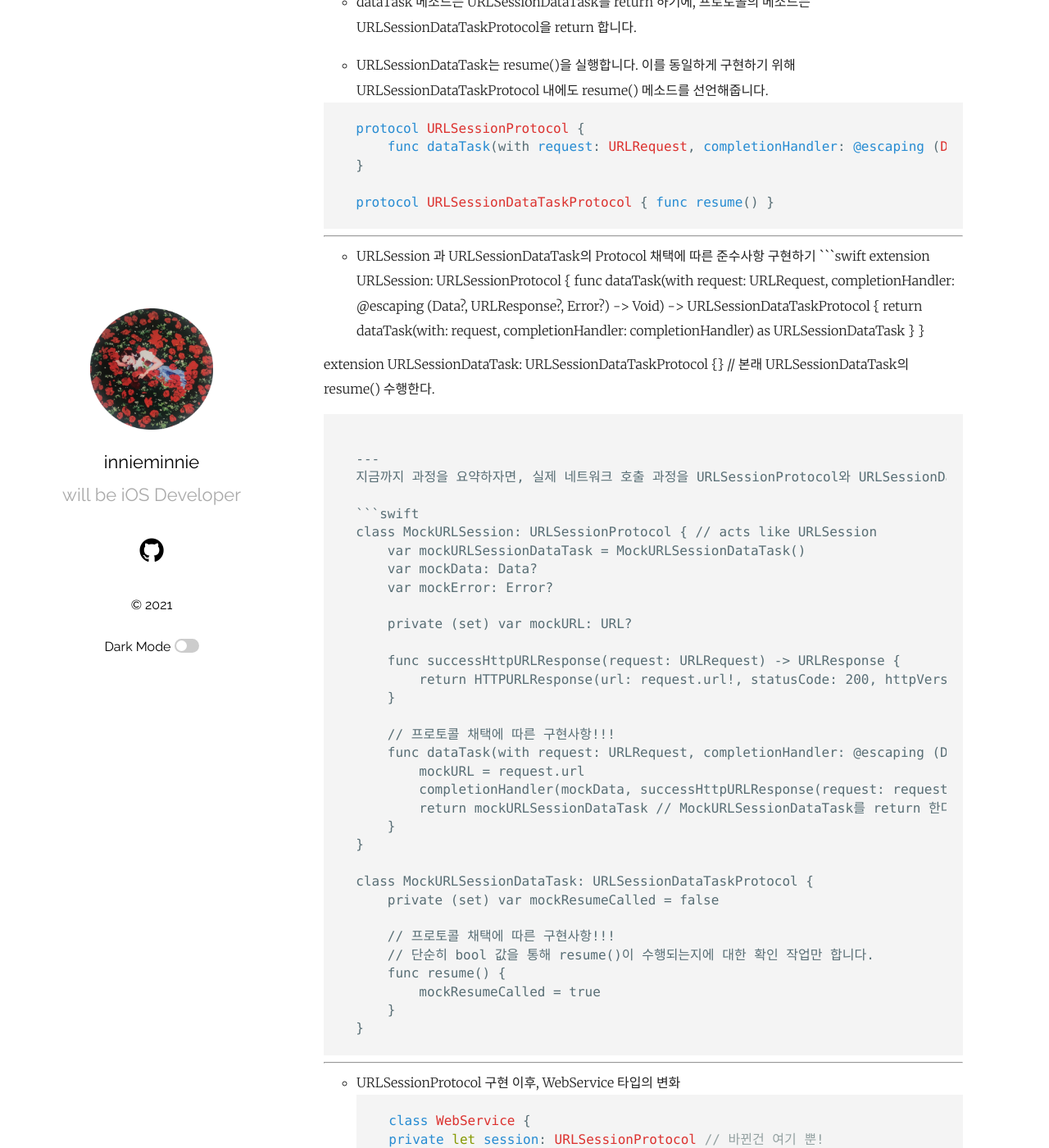
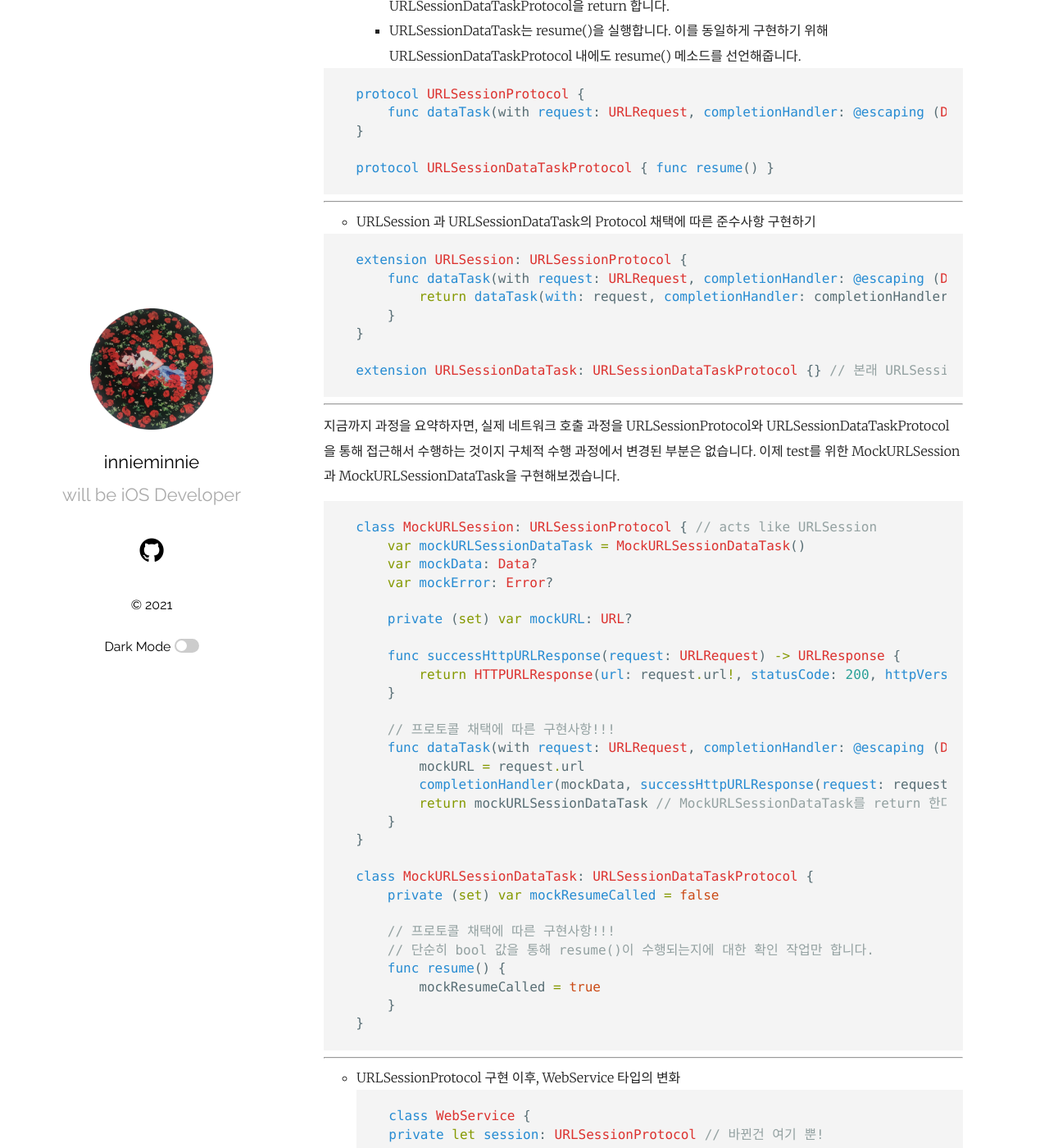
Before and after one commit to innieminnie/innieminnie.github.io, a Jekyll site: the page built from _posts/2021-07-13-NetworkingUnitTestinSwift.markdown, in a window 1280 px wide and 1400 px high, scrolled down 2444 px. Shown: the whole window at 82% size. Built offline with Jekyll 4.4.1, drawn with Linux system fonts in a browser that asks for light colours; comment, search, counter and statistics services are not loaded; some of the changed text lies outside the part shown.

Commit message:
docs: 글 편집 오류 수정

````diff
--- a/_posts/2021-07-13-NetworkingUnitTestinSwift.markdown
+++ b/_posts/2021-07-13-NetworkingUnitTestinSwift.markdown
@@ -29,13 +29,13 @@
 
 ---
 ### Test Double와 Dependency Injection
-- Test Double 이란?
+- <b>Test Double 이란?</b>
 
 실제 네트워킹 상황과 유사한 환경을 조성하기 위해, Test Double에 대해 간단하게 짚고 넘어가보겠습니다. 현재 문제 상황과 동일하게 <b>테스트하려는 객체와 관련된 객체를 사용할 때, 해당 객체와 유사하게 만드는 것</b> 이 포인트입니다.
 
-대표적으로 이러한 가짜 객체의 종류가 5가지로 <b>Dummy, Stub, Spy, Mock, Fake</b>가 사용됩니다. 5가지의 구체적인 차이점에 대해선 https://woowacourse.github.io/tecoble/post/2020-09-19-what-is-test-double/ 에 설명되어 있으니 읽어보시면 좋을 것 같아요!
+대표적으로 이러한 가짜 객체의 종류가 5가지로 <b>Dummy, Stub, Spy, Mock, Fake</b>가 사용됩니다. 5가지의 구체적인 차이점에 대해선 <https://woowacourse.github.io/tecoble/post/2020-09-19-what-is-test-double/> 에 설명되어 있으니 읽어보시면 좋을 것 같아요!
 
-- Dependency Injection 이란?
+- <b>Dependency Injection 이란?</b>
 
 현 상황에서 사용할 테스트더블의 종류는 Mock입니다. 가짜 네트워크 호출을 통해 예측되는 값을 설정해주어야 하고, 값에 따라 행위가 달라질 수 있기 때문입니다.
 
@@ -47,10 +47,8 @@
 
 - URLSessionProtocol을 구현한다.
 - MockURLSession을 구현한다.(URLSession의 동작을 모방한 가짜 객체)
-
 - URLSession이 URLSessionProtocol을 채택한다.
     > 네트워크 호출 시 URLSession.shared.dataTask ~를 수행한다.
-
 - MockURLSession이 URLSessionProtocol을 채택한다.
     > 네트워크 호출 시 MockURLSession.dataTask~ 를 수행한다.
     > dataTask ( return 값이 URLSessionDataTask ) 또한 MockURLSessionDataTask() 를 구현하여 활용한다.
@@ -82,9 +80,8 @@
     ---
     - URLSessionProtocol와 URLSessionDataTaskProtocol 구현하기
 
-    - dataTask 메소드는 URLSessionDataTask를 return 하기에, 프로토콜의 메소드는 URLSessionDataTaskProtocol을 return 합니다.
-
-    - URLSessionDataTask는 resume()을 실행합니다. 이를 동일하게 구현하기 위해 URLSessionDataTaskProtocol 내에도 resume() 메소드를 선언해줍니다.
+        - dataTask 메소드는 URLSessionDataTask를 return 하기에, 프로토콜의 메소드는 URLSessionDataTaskProtocol을 return 합니다.
+        - URLSessionDataTask는 resume()을 실행합니다. 이를 동일하게 구현하기 위해 URLSessionDataTaskProtocol 내에도 resume() 메소드를 선언해줍니다.
 
     ```swift
     protocol URLSessionProtocol {
@@ -96,10 +93,11 @@
 
     ---
     -  URLSession 과 URLSessionDataTask의 Protocol 채택에 따른 준수사항 구현하기
+
     ```swift
     extension URLSession: URLSessionProtocol {
-    func dataTask(with request: URLRequest, completionHandler: @escaping (Data?, URLResponse?, Error?) -> Void) -> URLSessionDataTaskProtocol {
-        return dataTask(with: request, completionHandler: completionHandler) as URLSessionDataTask
+        func dataTask(with request: URLRequest, completionHandler: @escaping (Data?, URLResponse?, Error?) -> Void) -> URLSessionDataTaskProtocol {
+            return dataTask(with: request, completionHandler: completionHandler) as URLSessionDataTask
         }
     }
 
@@ -139,6 +137,7 @@
         }
     }
     ```
+
     ---
     - URLSessionProtocol 구현 이후, WebService 타입의 변화
     ```swift
@@ -218,10 +217,10 @@
 ### 마무리
 간단하게 URL값을 체킹하거나, resume()이 호출되는 경우에 대해 UnitTest를 작성해보았습니다.
 
-코드 참고: https://masilotti.com/testing-nsurlsession-input/
+코드 참고: <https://masilotti.com/testing-nsurlsession-input/>
 
 이에 더해서 JSON데이터를 파싱해서 가져오는 상황에 대해서도 추가적으로 가능합니다. 샘플 데이터를 Data 타입으로 선언해주고, webService.get(url: url) { ~ } 메소드 내에서 XCT메서드를 통해 확인할 수 있습니다. 이와 관련된 글은
-https://techblog.woowahan.com/2704/ 에서 확인해보실 수 있습니다. 개인적으로 많은 도움이 됐구요!
+<https://techblog.woowahan.com/2704/> 에서 확인해보실 수 있습니다. 개인적으로 많은 도움이 됐구요!
 
 Test Double을 활용한 Unit Test에 대해 더 이해해 볼 수 있었고,
 어렵게 느껴졌던 Dependency Injection 개념을 Protocol을 통해 쉽게 접근할 수 있다는 것을 느꼈습니다. Protocol이 제공해주는 확장성을 실감할 수 있었어요! 이상입니다 :)
````
